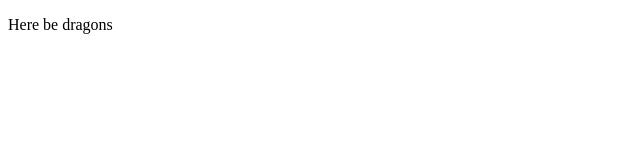
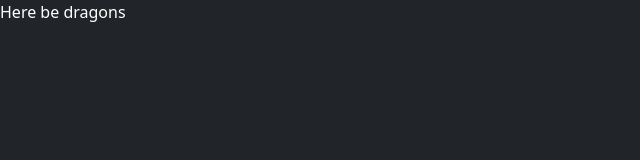
Before and after one commit to nikodimi/js-clock, a plain HTML site: page index.html in a window 1280 px wide. Shown: the whole page, without its empty margins (0-640 px from the left). Drawn offline with nearby package versions, Linux system fonts and the light colour scheme.

Commit message:
made sync prettier

```diff
--- a/index.html
+++ b/index.html
@@ -5,10 +5,11 @@
     <meta http-equiv="X-UA-Compatible" content="IE=edge">
     <meta name="viewport" content="width=device-width, initial-scale=1.0">
     <title>Clock</title>
+    <link href="https://cdn.jsdelivr.net/npm/bootstrap@5.1.3/dist/css/bootstrap.min.css" rel="stylesheet" integrity="sha384-1BmE4kWBq78iYhFldvKuhfTAU6auU8tT94WrHftjDbrCEXSU1oBoqyl2QvZ6jIW3" crossorigin="anonymous">
     <link rel="stylesheet" href="style.css">
 </head>
 
-<body>
+<body class="bg-dark text-white">
     <p>Here be dragons</p>
 
     <script src="script.js"></script>
```
